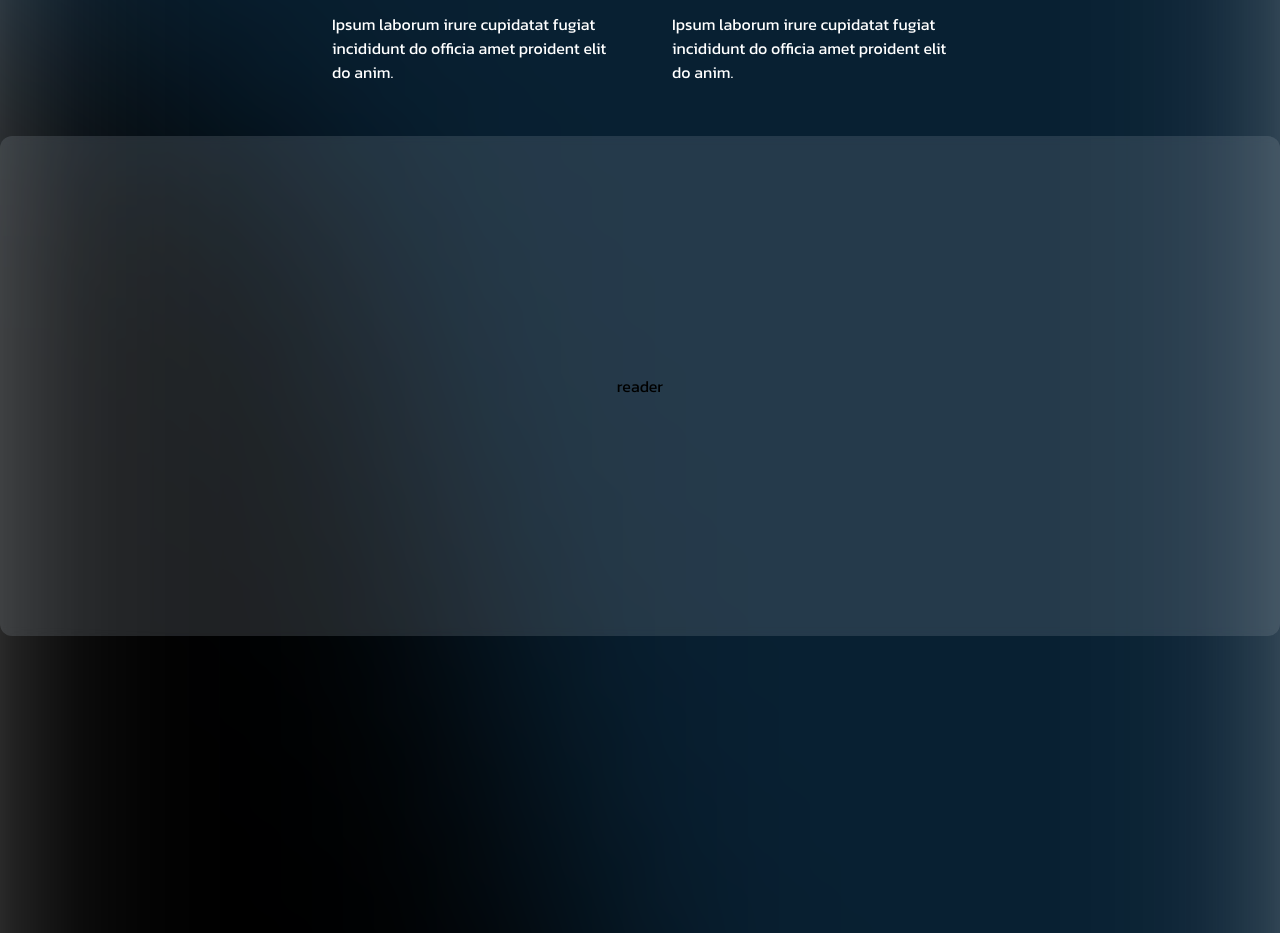
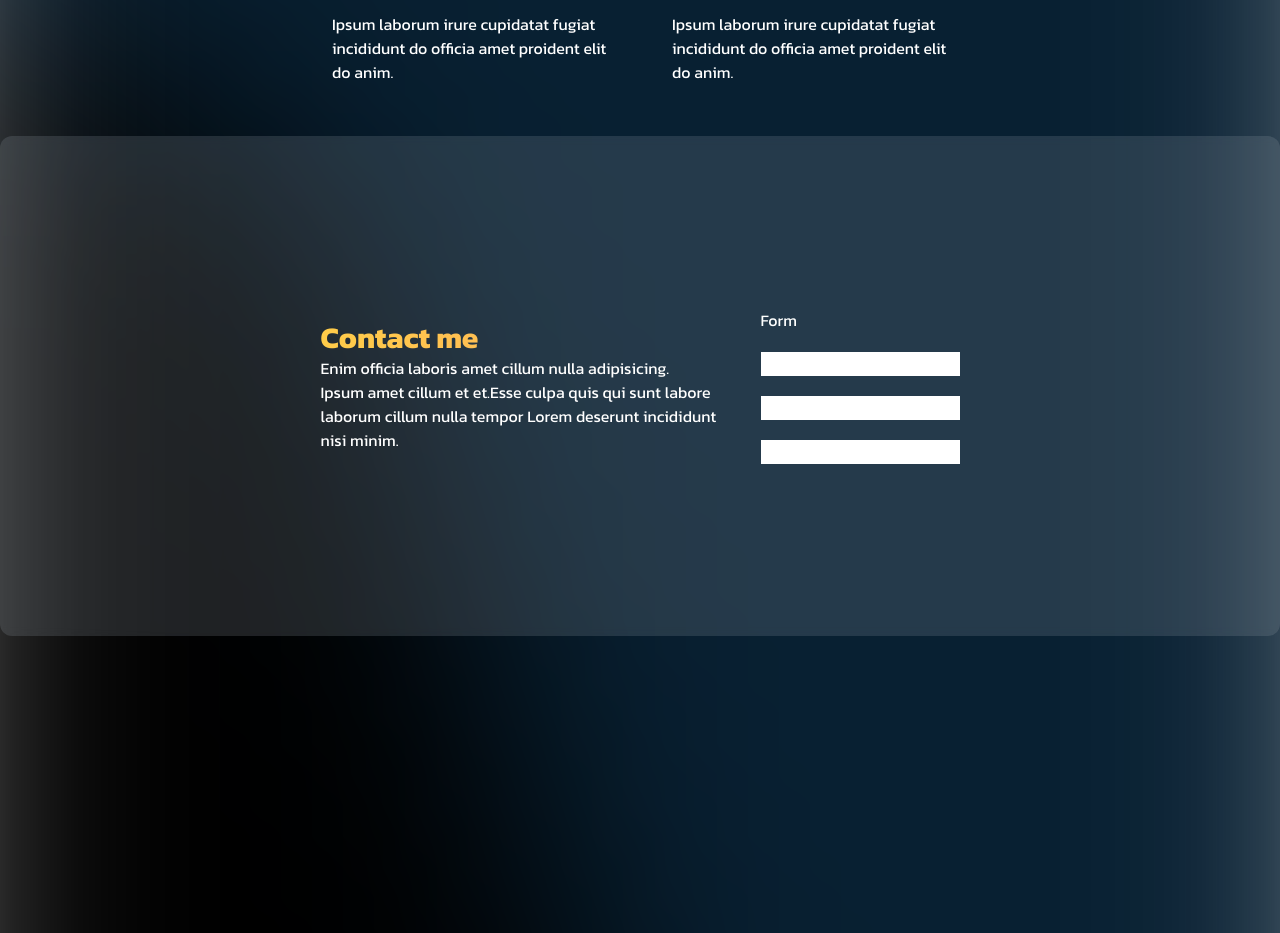
Before and after one commit to Maxmerock123/portfolio, a React (Vite) app in the folder frontend/: page / in a window 1280 px wide. Shown: the part 3220-4153 px from the top of the page. Built offline with nearby package versions, Linux system fonts and the light colour scheme.

Commit message:
add footer - contact me element and layout

```diff
--- a/frontend/src/App.jsx
+++ b/frontend/src/App.jsx
@@ -103,8 +103,24 @@ function App() {
         </div>
 
         {/* Footer */}
-        <div className="w-[100%] h-[500px] flex flex-col justify-center items-center p-[5vh]  bg-gray-400 rounded-xl bg-clip-padding backdrop-filter backdrop-blur-sm bg-opacity-20">
-          reader
+        <div className="text-white w-[100%] h-[500px] flex gap-10 justify-center items-center p-[5vh]  bg-gray-400 rounded-xl bg-clip-padding backdrop-filter backdrop-blur-sm bg-opacity-20">
+          <div className="w-[50vh]">
+            <p className="text-3xl font-bold text-transparent bg-gradient-to-r from-custom-orange-1 to-custom-orange-2 bg-clip-text">
+              Contact me
+            </p>
+            <p>Enim officia laboris amet cillum nulla adipisicing.</p>
+            <p>
+              {" "}
+              Ipsum amet cillum et et.Esse culpa quis qui sunt labore laborum
+              cillum nulla tempor Lorem deserunt incididunt nisi minim.
+            </p>
+          </div>
+          <div className="flex flex-col gap-5">
+            <h3>Form</h3>
+            <input></input>
+            <input></input>
+            <input></input>
+          </div>
         </div>
       </body>
     </>
```
